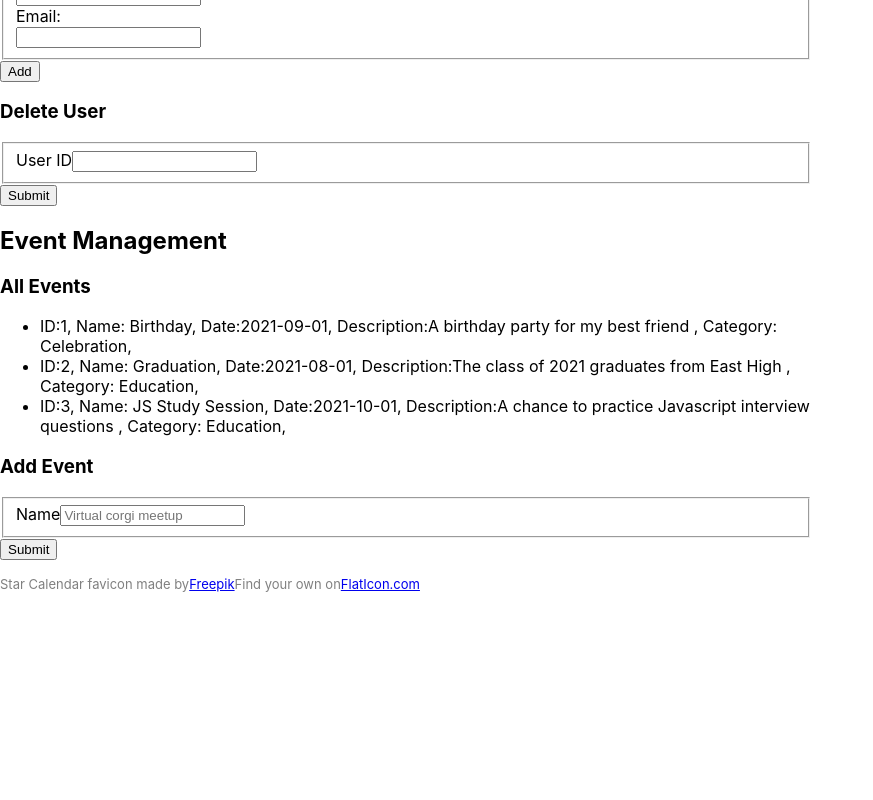
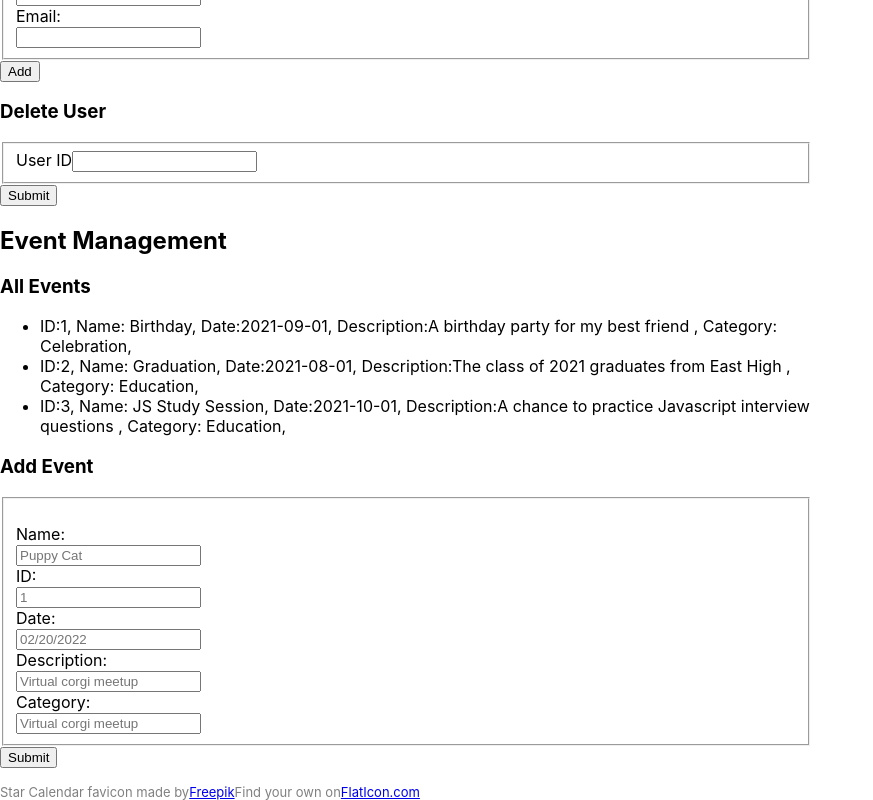
Before and after one commit to dolivas644/public-techtonica---assignments, a React (Create React App) app in the folder Eventonica/client/: page / in a window 1280 px wide. Shown: the part 357-1157 px from the top of the page, without its empty margins (0-873 px from the left). Before the commit the page ends 949 px from the top, so only its background shows below. Built offline with nearby package versions, Linux system fonts and the light colour scheme.

Commit message:
Add . new event

```diff
--- a/Eventonica/client/src/components/Events.jsx
+++ b/Eventonica/client/src/components/Events.jsx
@@ -1,3 +1,4 @@
+import { useReducer } from "react";
 import { useState } from "react";
 
 //mock events
@@ -25,9 +26,50 @@ const event3 = {
     category: "Education",
 };
 
+const reducer = (state, action) => {
+    console.log(action, 'this is the action');
+    switch (action.type) {
+      case 'editName':
+        console.log('Logged if the editName action is being dispatched');
+        //it updates the name to the input value
+        return { ...state, name: action.payload };
+
+      case 'editDescription':
+        return { ...state, description: action.payload };
+
+      case 'editCategory':
+        return { ...state, category: action.payload };
+
+        case 'editDate':
+        return { ...state, date: action.payload };
+
+        case 'editID':
+        return { ...state, id: action.payload };
+      default:
+        return state;
+    }
+  };
+
 const Events = () => {
     //state for events
     const [events, setEvents] = useState([event1,event2,event3]);
+
+//initialistate of the form will be empty
+      const initialState = {
+        id: '',
+        name: '',
+        date: null,
+        description: '',
+        category: ''
+      };
+
+      const [state, dispatch] = useReducer(reducer, initialState);
+
+      const handleSubmit = (e) =>{
+        e.preventDefault();
+        //updates list with new event
+        setEvents([...events, state]);
+      }
 
     return (
         <section className="event-management">
@@ -52,13 +94,82 @@ const Events = () => {
                 </ul>
 
                 <h3>Add Event</h3>
-                <form id="add-event" action="#">
+                <form id="add-event" action="#" onSubmit={handleSubmit}>
                     <fieldset>
-                        <label>Name</label>
+                        <br></br>
+                        <label>Name: </label>
+                        <br></br>
                         <input
                             type="text"
                             id="add-event-name"
+                            placeholder="Puppy Cat"
+                            value={state.name}
+                            onChange={(e) =>
+                              dispatch({
+                                type: 'editName',
+                                payload: e.target.value
+                              })
+                            }
+                        />
+                        <br></br>
+                        <label>ID: </label>
+                        <br></br>
+                        <input
+                            type="text"
+                            id="add-event-id"
+                            placeholder="1"
+                            value={state.id}
+                            onChange={(e) =>
+                              dispatch({
+                                type: 'editID',
+                                payload: e.target.value
+                              })
+                            }
+                        />
+                        <br></br>
+                        <label>Date: </label>
+                        <br></br>
+                        <input
+                            type="text"
+                            id="add-event-date"
+                            placeholder="02/20/2022"
+                            value={state.date}
+                            onChange={(e) =>
+                              dispatch({
+                                type: 'editDate',
+                                payload: e.target.value
+                              })
+                            }
+                        />
+                        <br></br>
+                        <label>Description: </label>
+                        <br></br>
+                        <input
+                            type="text"
+                            id="add-event-description"
                             placeholder="Virtual corgi meetup"
+                            value={state.description}
+                            onChange={(e) =>
+                              dispatch({
+                                type: 'editDescription',
+                                payload: e.target.value
+                              })
+                            }
+                        />
+                        <br></br>
+                        <label>Category: </label>
+                        <br></br>
+                        <input
+                            type="text"
+                            id="add-event-category"
+                            placeholder="Virtual corgi meetup"
+                            value={state.name}
+                            onChange={(e) =>
+                              dispatch({
+                                type: 'editCategeory',
+                                payload: e.target.value
+                              })
+                            }
                         />
                     </fieldset>
                     {/* Add more form fields here */}
```
Also changed, not shown: 1 other file (tests, documents, lock files or other folders).
